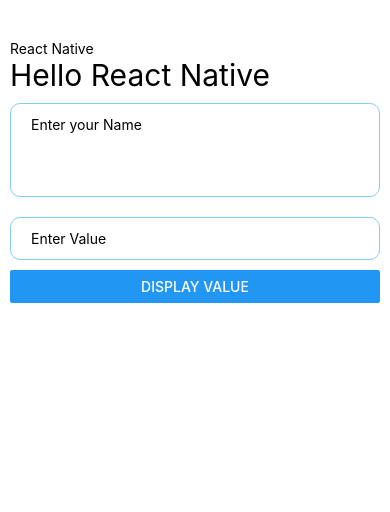
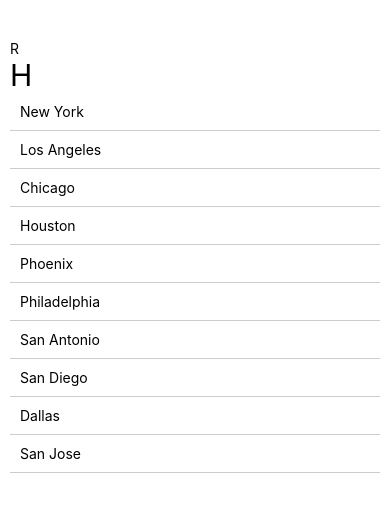
Before and after one commit to S121996/react-native, a React Native app: screen / in a window 390 px wide. Shown: the top 512 px of the page. Built offline with nearby package versions, Linux system fonts and the light colour scheme.

Commit message:
Array of 10  citylist

```diff
--- a/App.js
+++ b/App.js
@@ -7,23 +7,25 @@
 // import ImageComponent from './src/components/reactNativeBasics/ImageComponents';
 // import KeyboardAvoidingViewComponent from './src/components/reactNativeBasics/DailyClass/KeyBoardAvoidComponents';
 // import ScrollviewComponent from './src/components/reactNativeBasics/DailyClass/ScrollviewComponent';
-import TextInputComponent from './src/components/reactNativeBasics/DailyClass/TextInpuComponent';
+// import TextInputComponent from './src/components/reactNativeBasics/DailyClass/TextInpuComponent';
+import CityListComponent from './src/components/reactNativeBasics/Assignment/Arrayof10';
+import LoginScreen from './src/components/reactNativeBasics/Assignment/UIreactnative';
 const App = () => {
   const styles = StyleSheet.create({
 
   })
   return (
     <View style={{ paddingHorizontal: 10, paddingTop:40 }}>
-     <Text style={styles.text}>React Native</Text>
-   <Text style={{fontSize:30}}>Hello React Native</Text>
+     <Text style={styles.text}>R</Text>
+   <Text style={{fontSize:30}}>H</Text>
      {/* <BasicsOne/> */}
-
-
     {/* <Todolist/> */}
     {/* <ImageComponent/> */}
     {/* <KeyboardAvoidingViewComponent/> */}
+    {/* <LoginScreen/> */}
+    <CityListComponent/>
   {/* <ScrollviewComponent/> */}
-  <TextInputComponent/>
+  {/* <TextInputComponent/> */}
     </View>
   )
 }
--- a/src/components/reactNativeBasics/Assignment/Arrayof10.js
+++ b/src/components/reactNativeBasics/Assignment/Arrayof10.js
@@ -1,17 +1,33 @@
-// import React from "react";
-// import {View,Text} from 'react-native'
+import React, { useState } from 'react';
+import { View, Text, TouchableOpacity, FlatList } from 'react-native';
 
-// const cityNames = ["New York", "Los Angeles", "Chicago", "Houston", "Phoenix",
-// "Philadelphia", "San Antonio", "San Diego", "Dallas", "San Jose"];
+const CityListComponent = () => {
+  const [cities, setCities] = useState([
+    "New York", "Los Angeles", "Chicago", "Houston", "Phoenix",
+    "Philadelphia", "San Antonio", "San Diego", "Dallas", "San Jose"
+  ]);
 
-// const city=()=>{
+  const handleRemoveCity = (city) => {
+    setCities(cities.filter(item => item !== city));
+  };
 
+  const renderItem = ({ item }) => (
+    <TouchableOpacity onPress={() => handleRemoveCity(item)}>
+      <View style={{ padding: 10, borderBottomWidth: 1, borderBottomColor: '#ccc' }}>
+        <Text>{item}</Text>
+      </View>
+    </TouchableOpacity>
+  );
 
-// return(
-//     <View>
-//         <Text ></Text>
-//     </View>
-// )
-// }
+  return (
+    <View>
+      <FlatList
+        data={cities}
+        renderItem={renderItem}
+        keyExtractor={(item, index) => index.toString()}
+      />
+    </View>
+  );
+};
 
-// export default city
+export default CityListComponent;
--- a/src/components/reactNativeBasics/Assignment/TodolistComponent.js
+++ b/src/components/reactNativeBasics/Assignment/TodolistComponent.js
@@ -21,7 +21,7 @@
         <View>
            <TextInput
            placeholder="Enter Your Value"
-           onChangeText={text => setText(text)}
+           onChangeText={text =>setText(text)}
            style={styles.textInput}
            value={value}
            />
--- a/src/components/reactNativeBasics/Assignment/UIreactnative.js
+++ b/src/components/reactNativeBasics/Assignment/UIreactnative.js
@@ -1,29 +1,55 @@
-// import React, { useState } from "react";
-// import {Text,View,TextInput,Button} from 'react-native'
+import React, {useState} from 'react';
+import {View, TextInput, Button} from 'react-native';
 
-// const LoginUi=()=>{
-// const [email ,setEmail]=useState('');
-// const [password ,setPassword]=useState('');
+const LoginScreen = () => {
+  const [email, setEmail] = useState('');
+  const [password, setPassword] = useState('');
 
-// const Login=()=>{
-//     if(password.length>=6){
-//         console.log('Email:',email);
-//         console.log('Password:',password);
-//     }
-//     else{
-//         console.log('Password is invalid')
-//     }
-// }
+  const handleLogin = () => {
+    if (password.length < 6) {
+      console.log('Password must be at least 6 characters long');
+      return;
+    }
 
-// return(
-//     <View>
-//         <Text>Login</Text>
-//         <TextInput title="Enter your mail id"
-//         value={email}
-//         onChangeText={(text)=> setEmail(text)}/>
-//         <Button title ="Login" onPress={LoginUi}></Button>
-//     </View>
-// )
-// }
+    console.log('Email:', email);
+    console.log('Password:', password);
 
-// export default LoginUi;
+    setEmail('');
+    setPassword('');
+  };
+
+  return (
+    <View style={{flex: 1, justifyContent: 'center', alignItems: 'center'}}>
+      <TextInput
+        style={{
+          height: 40,
+          borderColor: 'gray',
+          borderWidth: 1,
+          marginBottom: 10,
+          padding: 5,
+        }}
+        placeholder="Email"
+        value={email}
+        onChangeText={setEmail}
+        keyboardType="email-address"
+        autoCapitalize="none"
+      />
+      <TextInput
+        style={{
+          height: 40,
+          borderColor: 'gray',
+          borderWidth: 1,
+          marginBottom: 10,
+          padding: 5,
+        }}
+        placeholder="Password"
+        value={password}
+        onChangeText={setPassword}
+        secureTextEntry={true}
+      />
+      <Button title="Login" onPress={handleLogin} />
+    </View>
+  );
+};
+
+export default LoginScreen;
--- a/src/components/reactNativeBasics/DailyClass/ImageComponents.js
+++ b/src/components/reactNativeBasics/DailyClass/ImageComponents.js
@@ -7,7 +7,7 @@
      <Image
       //  source={require('../../assests/aws.png')}
        resizeMode='contain'
-       style={{width:300}}
+      //  style={{width:300}}
      />
      <Image
        source={{uri:'https://res.cloudinary.com/djxhf8jwg/image/upload/v1705810351/image-5_ohwt21.webp'}}
--- a/src/components/reactNativeBasics/DailyClass/ScrollviewComponent.js
+++ b/src/components/reactNativeBasics/DailyClass/ScrollviewComponent.js
@@ -9,9 +9,9 @@
         // style={styles.container}
         // showsVerticalScrollIndicator={false}
         horizontal={true}
-        showsHorizontalScrollIndicator={false}
+        showsHorizontalScrollIndicator={true}
         >
-        <View style={{flexDirection:'colomn'}}>
+        <View style={{flexDirection:'row'}}>
          <View style={styles.card}>
             <Text>Phone</Text>
          </View>
```
